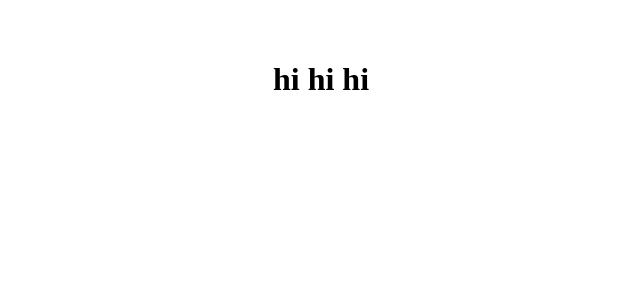
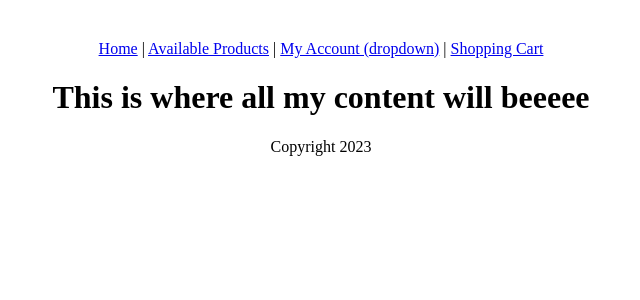
Before and after one commit to morganwinkler/mini-capstone-frontend, a React (Vite) app: page / in a window 1280 px wide. Shown: the top 300 px of the page, without its empty margins (319-959 px from the left). Built offline with nearby package versions, Linux system fonts and the light colour scheme.

Commit message:
Add basic components

```diff
--- a/src/App.jsx
+++ b/src/App.jsx
@@ -1,10 +1,15 @@
 import './App.css'
+import { Content } from './Content';
+import { Footer } from './Footer.1';
+import { Header } from './Header'
 
 function App() {
 
   return (
     <div>
-      <h1>hi hi hi </h1>
+      <Header />
+      <Content />
+      <Footer />
     </div>
   )
 }
--- /dev/null
+++ b/src/Content.jsx
@@ -0,0 +1,7 @@
+export function Content() {
+  return (
+    <main>
+      <h1>This is where all my content will beeeee</h1>
+    </main>
+  );
+}
--- /dev/null
+++ b/src/Footer.1.jsx
@@ -0,0 +1,7 @@
+export function Footer() {
+  return (
+    <footer>
+      <p>Copyright 2023</p>
+    </footer>
+  );
+}
--- /dev/null
+++ b/src/Header.jsx
@@ -0,0 +1,9 @@
+export function Header() {
+  return (
+    <header>
+      <nav>
+        <a href="#">Home</a> | <a href="#">Available Products</a> | <a href="#">My Account (dropdown)</a> | <a href="#">Shopping Cart</a>
+      </nav>
+    </header>
+  )
+}
```
